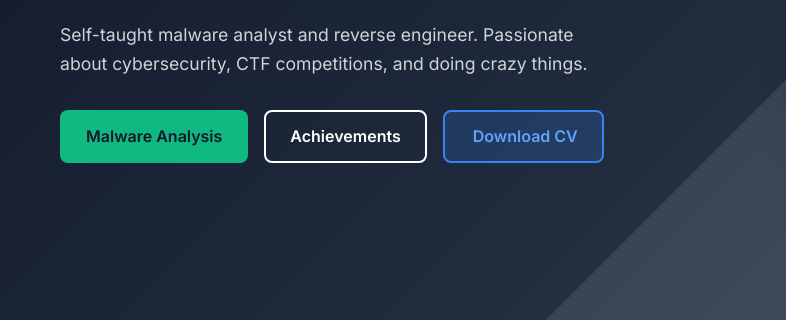
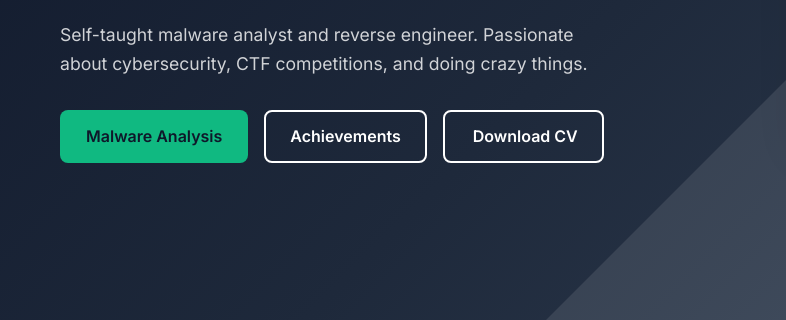
Before and after one commit to SalahEldinFikri/portfolio, a website: page index.html in a window 1280 px wide. Shown: the part 414-734 px from the top of the page, 0-786 px from the left. Drawn offline with Linux system fonts and the light colour scheme.

```diff
--- a/index.html
+++ b/index.html
@@ -49,7 +49,7 @@
     <a href="#malware" class="btn btn-primary">Malware Analysis</a>
     <a href="#ctf" class="btn btn-secondary">Achievements</a>
     <a href="https://drive.google.com/file/d/1rHfMJXaqxn0DEnx7Hh1G2XPoZRLrY0qP"
-       class="btn btn-download"
+       class="btn btn-secondary"
        target="_blank"
        rel="noopener noreferrer">
               <i class="fas fa-secondary"></i> Download CV
```
